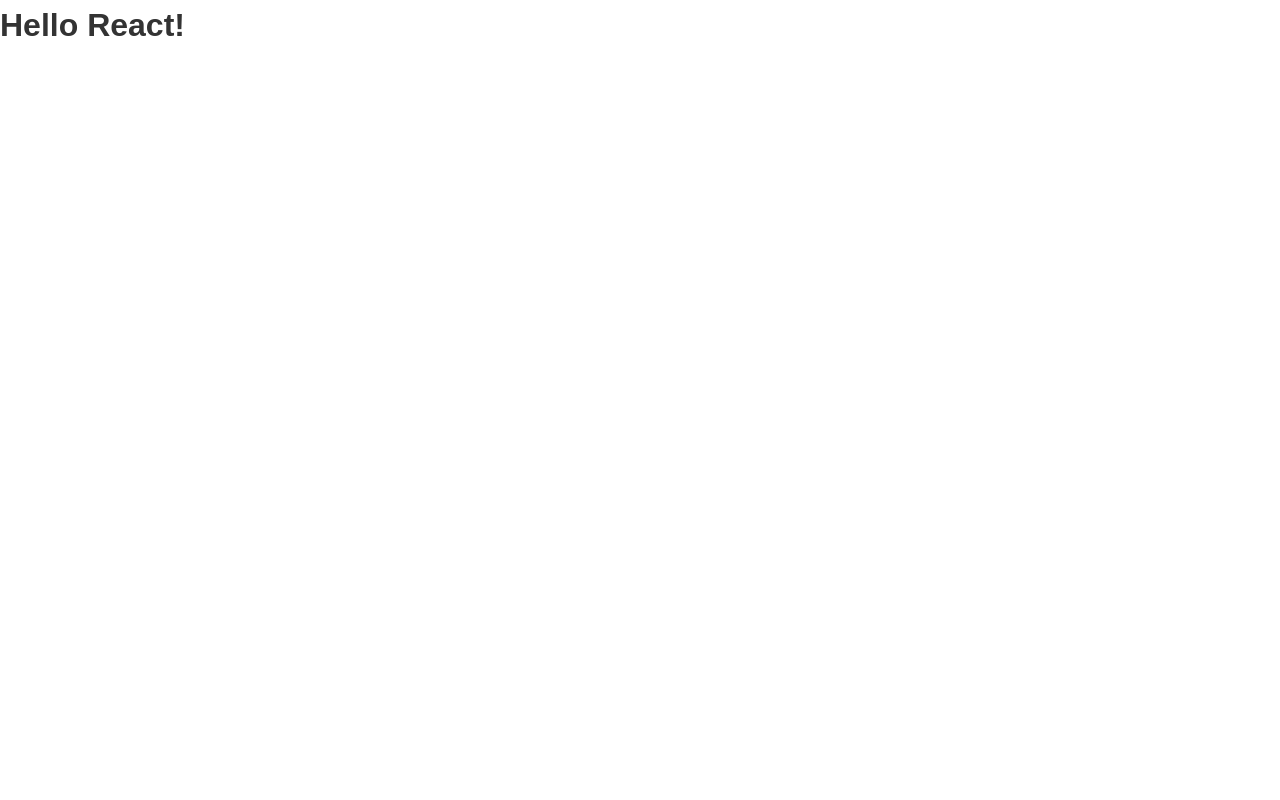
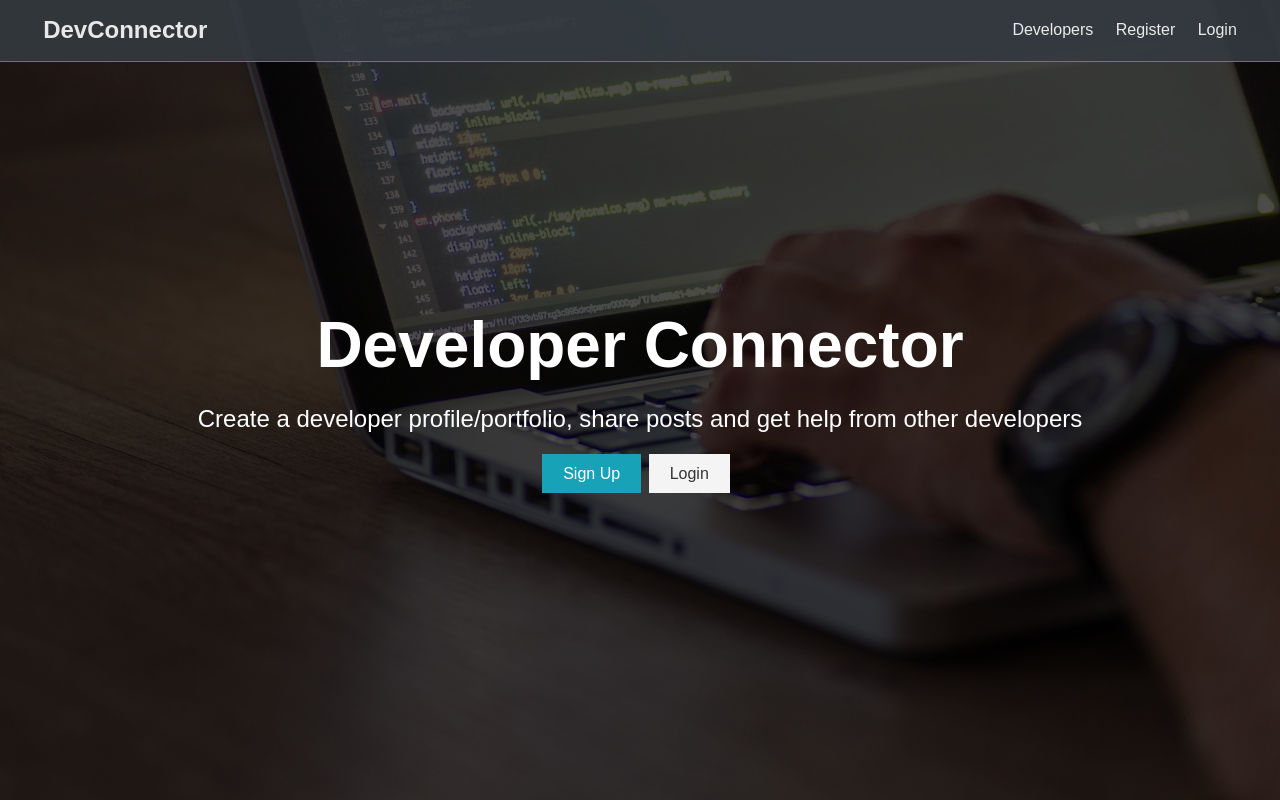
Before and after one commit to skmuddamsetty/dev-connector-revisit, a React (Create React App) app in the folder client/: page / in a window 1280 px wide. Built offline with nearby package versions, Linux system fonts and the light colour scheme; the HTML template or start-up script is replaced by a standard one.

Commit message:
added navbar and landing page components

```diff
--- a/client/src/App.js
+++ b/client/src/App.js
@@ -1,9 +1,12 @@
 import React, { Fragment } from 'react';
 import './App.css';
+import Navbar from './components/layout/Navbar';
+import Landing from './components/layout/Landing';
 
 const App = () => (
   <Fragment>
-    <h1>Hello React!</h1>
+    <Navbar />
+    <Landing />
   </Fragment>
 );
 
--- /dev/null
+++ b/client/src/components/layout/Landing.js
@@ -0,0 +1,27 @@
+import React from 'react';
+
+const Landing = () => {
+  return (
+    <section className='landing'>
+      <div className='dark-overlay'>
+        <div className='landing-inner'>
+          <h1 className='x-large'>Developer Connector</h1>
+          <p className='lead'>
+            Create a developer profile/portfolio, share posts and get help from
+            other developers
+          </p>
+          <div className='buttons'>
+            <a href='register.html' className='btn btn-primary'>
+              Sign Up
+            </a>
+            <a href='login.html' className='btn btn-light'>
+              Login
+            </a>
+          </div>
+        </div>
+      </div>
+    </section>
+  );
+};
+
+export default Landing;
--- /dev/null
+++ b/client/src/components/layout/Navbar.js
@@ -0,0 +1,26 @@
+import React from 'react';
+
+const Navbar = () => {
+  return (
+    <nav className='navbar bg-dark'>
+      <h1>
+        <a href='index.html'>
+          <i className='fas fa-code'></i> DevConnector
+        </a>
+      </h1>
+      <ul>
+        <li>
+          <a href='profiles.html'>Developers</a>
+        </li>
+        <li>
+          <a href='register.html'>Register</a>
+        </li>
+        <li>
+          <a href='login.html'>Login</a>
+        </li>
+      </ul>
+    </nav>
+  );
+};
+
+export default Navbar;
```
